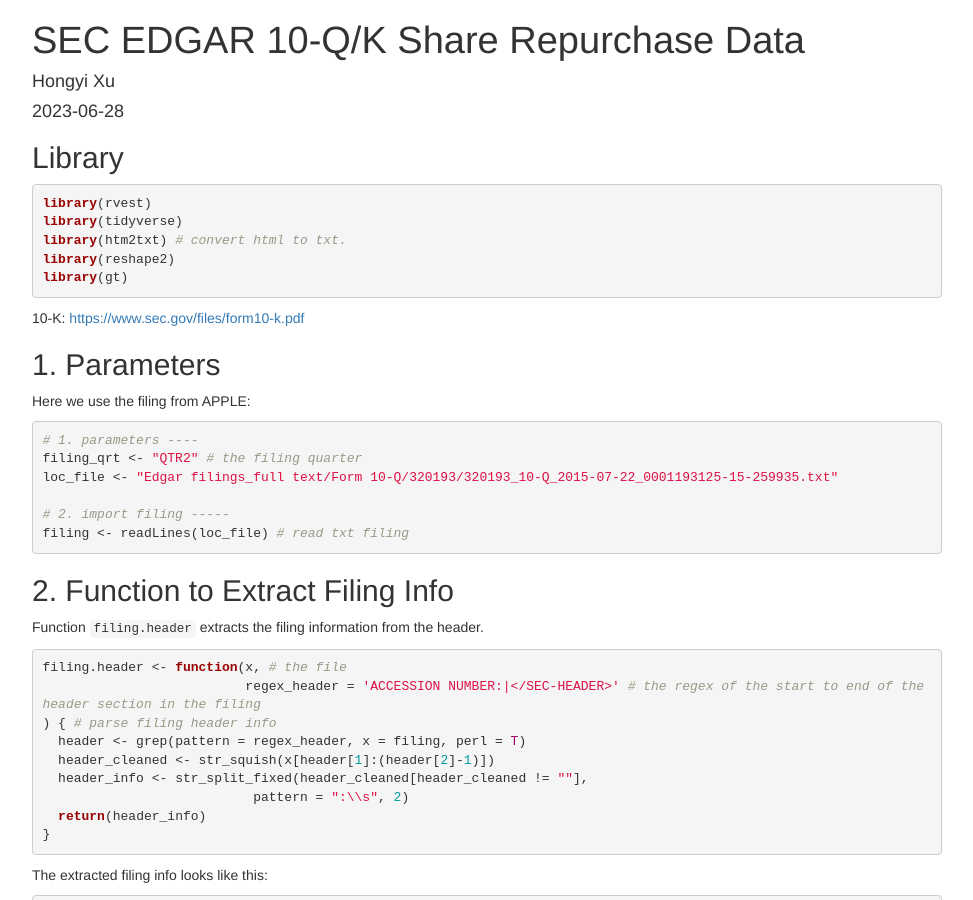
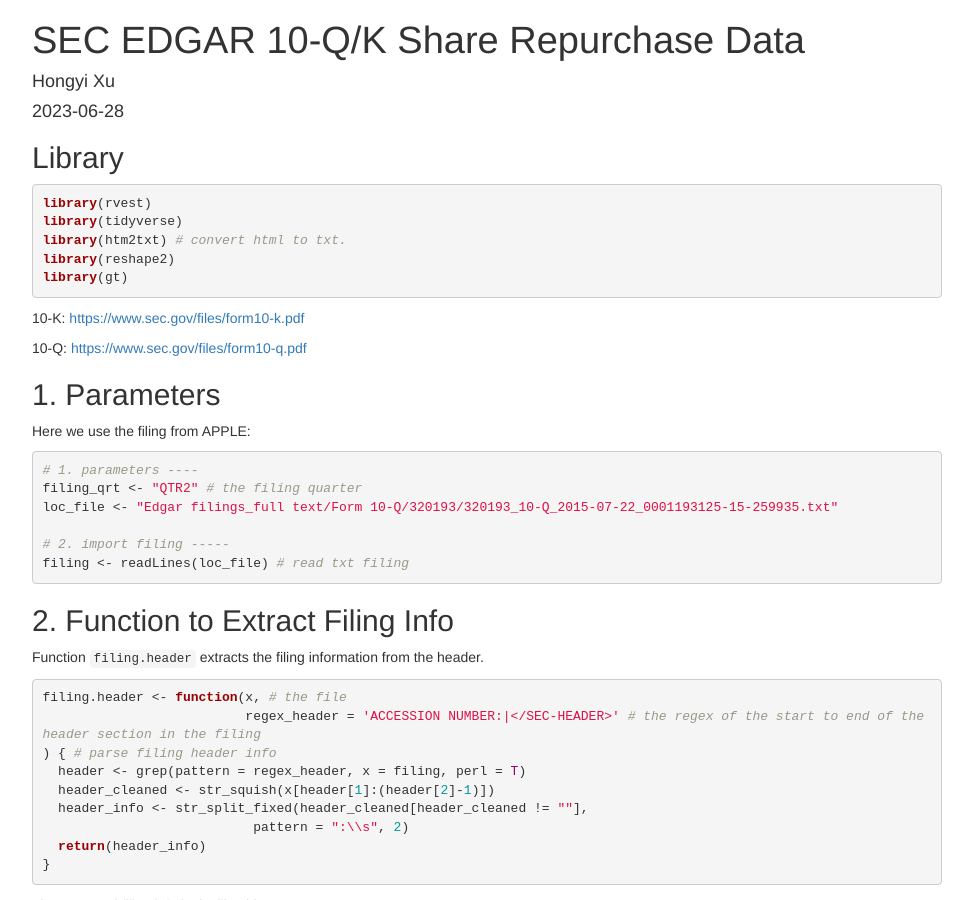
Before and after one commit to hongyileoxu/hongyileoxu.github.io, a Jekyll site: the page research/RepurchaseProject/SEC_web_v3afunctions.html, which Jekyll copies as it is, in a window 1280 px wide and 900 px high. Shown: the whole window, without its empty margins (153-1126 px from the left). Built offline with Jekyll 4.4.1, drawn with Linux system fonts in a browser that asks for light colours.

Commit message:
Update SEC_web_v3afunctions.html
add the url for 10-Q filing.

```diff
--- a/research/RepurchaseProject/SEC_web_v3afunctions.html
+++ b/research/RepurchaseProject/SEC_web_v3afunctions.html
@@ -378,6 +378,7 @@ library(htm2txt) # convert html to txt.
 library(reshape2)
 library(gt)</code></pre>
 <p>10-K: <a href="https://www.sec.gov/files/form10-k.pdf" class="uri">https://www.sec.gov/files/form10-k.pdf</a></p>
+<p>10-Q: <a href="https://www.sec.gov/files/form10-k.pdf" class="uri">https://www.sec.gov/files/form10-q.pdf</a></p>
 </div>
 <div id="parameters" class="section level2">
 <h2>1. Parameters</h2>
```
